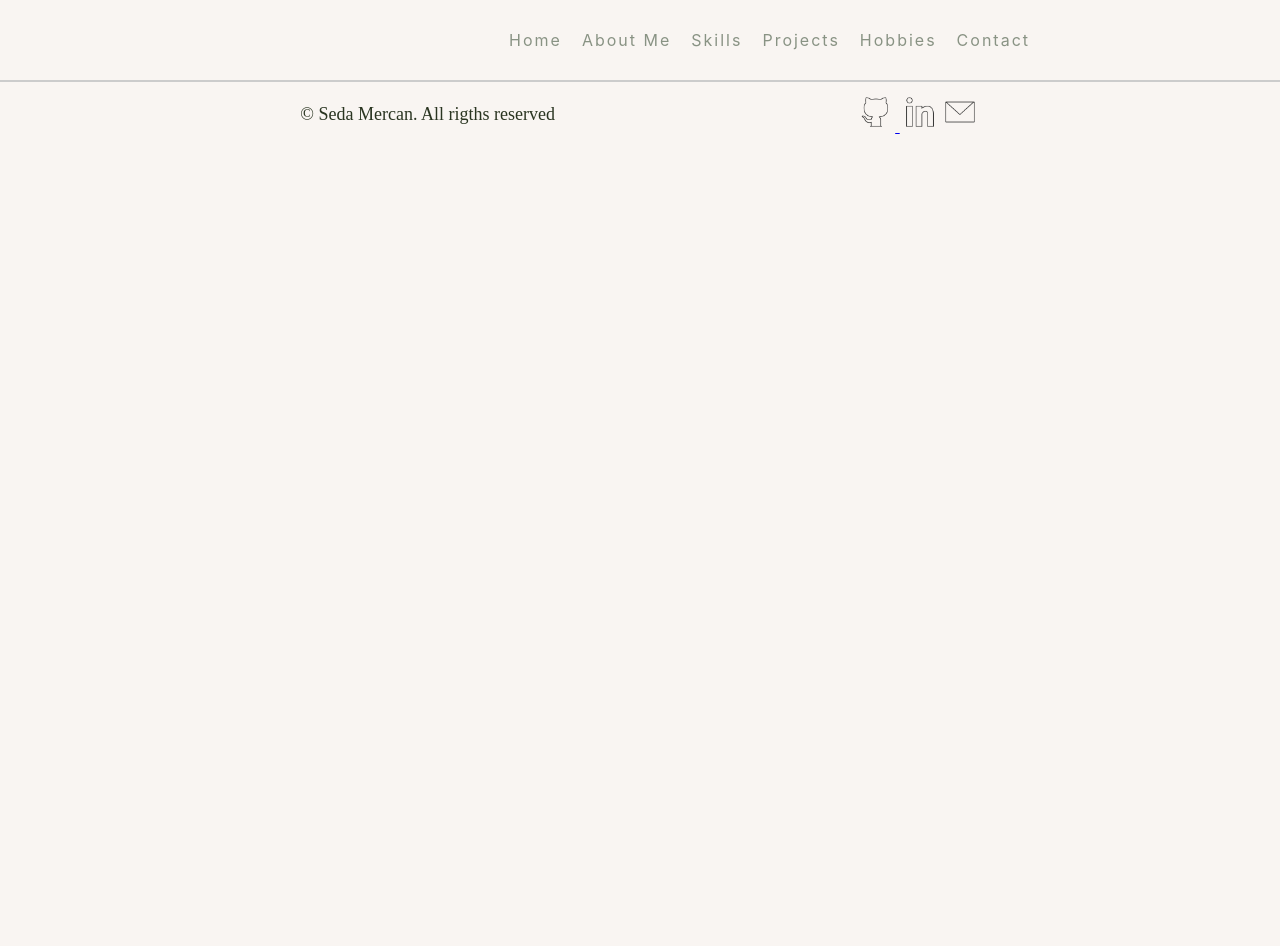
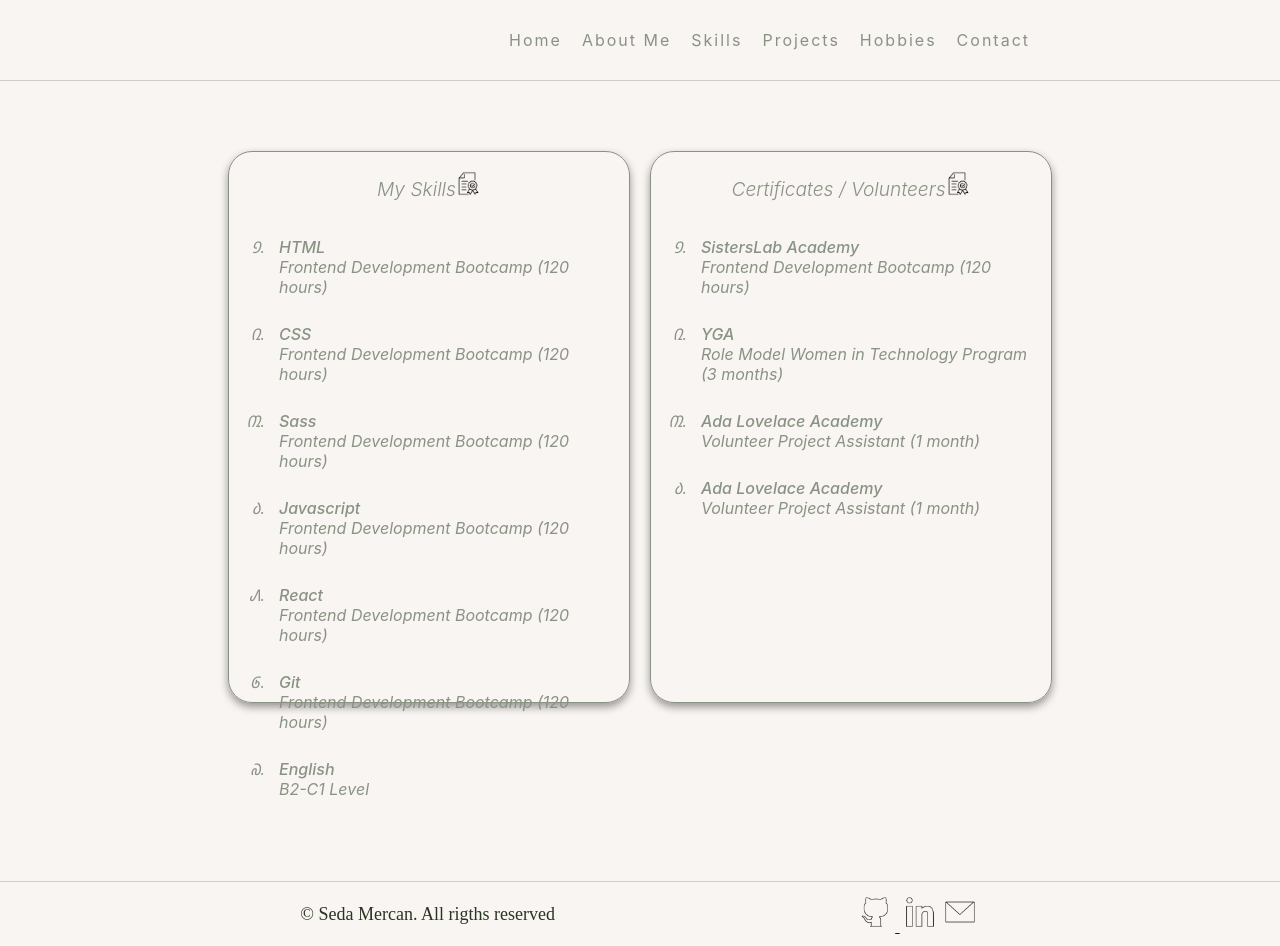
Before and after one commit to sedamer/React.js-portfolio, a React (Create React App) app: page /skills in a window 1280 px wide. Before the commit the page ends 800 px from the top, so only its background shows below. Built offline with nearby package versions, Linux system fonts and the light colour scheme.

Commit message:
myPortfolio

```diff
--- a/src/App.js
+++ b/src/App.js
@@ -18,6 +18,7 @@ function App() {
       <Header />
       <Routes>
         {/* Her bir Route bileşeni bağımsız olmalı ve kapatma etiketiyle sonlandırılmalı */}
+        <Route path="/" element={<Home />} />
         <Route path="/home" element={<Home />} />
         <Route path="/aboutMe" element={<AboutMe />} />
         <Route path="/skills" element={<Skills />} />
--- a/src/components/AboutMe/aboutme.jsx
+++ b/src/components/AboutMe/aboutme.jsx
@@ -1,6 +1,5 @@
 import "./aboutme.scss";
 
-import cert from "../../assets/certified.png";
 import graduate from "../../assets/graduation-cap.png";
 import work from "../../assets/work-experience.png";
 
@@ -21,17 +20,16 @@ export default function AboutMe() {
           <div className="about__content__right">
             <div className="about__content__right__section">
               <div className="about__content__right__section__edu">
-                <button onClick={""}>Education</button>
-                <img src={graduate} alt="graduate" />
-                {/* <div className="about__content__right__edu__circle"></div> */}
+                <button onClick={""}>
+                  Education
+                  <img src={graduate} alt="graduate" />
+                </button>
               </div>
               <div className="about__content__right__section__work">
-                <button>Experience</button>
-                <img src={work} alt="work" />
-              </div>
-              <div className="about__content__right__section__certificate">
-                <button>Certificates / Volunteers</button>
-                <img src={cert} alt="cert" />
+                <button>
+                  Experience
+                  <img src={work} alt="work" />
+                </button>
               </div>
             </div>
           </div>
--- a/src/components/AboutMe/aboutme.scss
+++ b/src/components/AboutMe/aboutme.scss
@@ -4,8 +4,11 @@
   align-items: center;
   height: 100vh;
   &__content {
+    width: 100%;
+    display: flex;
     justify-content: space-between;
-    display: flex;
+    padding: 20px;
+    margin-top: 50px;
     &__left {
       width: 50%;
       margin-bottom: 60px;
@@ -47,12 +50,16 @@
         &__work,
         &__certificate {
           button {
+            width: 120px;
+            height: 35px;
             border: none;
-            background-color: #f9f5f2;
+            border-radius: 24px;
+            background-color: transparent;
             color: #2a3521;
+            margin-left: 100px;
             cursor: pointer;
-            align-items: baseline;
-            display: flex;
+
+            box-shadow: 0px 4px 8px rgba(0, 0, 0, 0.3);
           }
           img {
             width: 25px;
--- a/src/components/Skills/skills.jsx
+++ b/src/components/Skills/skills.jsx
@@ -1,17 +1,72 @@
 import "./skills.scss";
 
-// import css from "../../assets/css-3.png";
-// import git from "../../assets/social (1).png";
-// import html from "../../assets/html-5.png";
-// import js from "../../assets/js.png";
-// import react from "../../assets/physics.png";
-// import sass from "../../assets/html-5.png";
-// import wp from "../../assets/wp.png";
+import cert from "../../assets/certified.png";
 
 export default function Skills() {
   return (
     <div className="skill">
-      <div className="skill__container"></div>
+      <div className="skill__container">
+        <div className="skill__container__first">
+          <p>
+            My Skills
+            <img src={cert} alt="cert" />
+          </p>
+          <ul>
+            <li>
+              <strong>HTML</strong>
+              <br></br>Frontend Development Bootcamp (120 hours)
+            </li>
+            <li>
+              <strong>CSS</strong>
+              <br></br>Frontend Development Bootcamp (120 hours)
+            </li>{" "}
+            <li>
+              <strong>Sass</strong>
+              <br></br>Frontend Development Bootcamp (120 hours)
+            </li>{" "}
+            <li>
+              <strong>Javascript</strong>
+              <br></br>Frontend Development Bootcamp (120 hours)
+            </li>{" "}
+            <li>
+              <strong>React</strong>
+              <br></br>Frontend Development Bootcamp (120 hours)
+            </li>
+            <li>
+              <strong>Git</strong>
+              <br></br>Frontend Development Bootcamp (120 hours)
+            </li>
+            <li>
+              <strong>English</strong>
+              <br></br>B2-C1 Level
+            </li>
+          </ul>
+        </div>
+        <div className="skill__container__second">
+          <p>
+            Certificates / Volunteers
+            <img src={cert} alt="cert" />
+          </p>
+          <ul>
+            <li>
+              <strong>SistersLab Academy</strong>
+              <br></br>Frontend Development Bootcamp (120 hours)
+            </li>
+            <li>
+              <strong>YGA</strong>
+              <br></br>Role Model Women in Technology Program (3 months)
+            </li>
+            <li>
+              <strong>Ada Lovelace Academy</strong>
+              <br></br>Volunteer Project Assistant (1 month)
+            </li>
+            <li>
+              <strong>Ada Lovelace Academy</strong>
+              <br></br>Volunteer Project Assistant (1 month)
+            </li>
+          </ul>
+        </div>
+      </div>
     </div>
   );
 }
--- a/src/components/Skills/skills.scss
+++ b/src/components/Skills/skills.scss
@@ -1,4 +1,4 @@
-.skills {
+.skill {
   display: flex;
   height: 100vh;
   justify-content: center;
@@ -7,6 +7,67 @@
     width: 100%;
     display: flex;
     flex-wrap: wrap;
-    justify-content: space-around;
+    justify-content: center;
+    padding: 20px;
+    margin-top: 50px;
+    &__first {
+      border: 1px solid;
+      border-radius: 24px;
+      box-shadow: 0px 4px 8px rgba(0, 0, 0, 0.4);
+      width: 100%;
+      max-width: 400px;
+      height: 100%;
+      max-height: 550px;
+      margin-right: 20px;
+
+      p {
+        font-size: 1.2rem;
+        font-weight: 300;
+        font-style: italic;
+        text-align: center;
+      }
+      img {
+        width: 25px;
+      }
+      h3 {
+        font-size: 1.2rem;
+        font-weight: 400;
+        font-style: italic;
+      }
+      li {
+        list-style: mongolian;
+        font-style: italic;
+        padding: 10px;
+        strong {
+          font-weight: 500;
+        }
+      }
+    }
+    &__second {
+      border: 1px solid;
+      border-radius: 24px;
+      box-shadow: 0px 4px 8px rgba(0, 0, 0, 0.4);
+      width: 100%;
+      max-width: 400px;
+      height: 100%;
+      max-height: 550px;
+      p {
+        font-size: 1.2rem;
+        font-weight: 300;
+        font-style: italic;
+        text-align: center;
+      }
+      img {
+        width: 25px;
+      }
+      li {
+        list-style: mongolian;
+        font-style: italic;
+        padding: 10px;
+        strong {
+          font-weight: 500;
+        }
+      }
+    }
   }
 }
```
